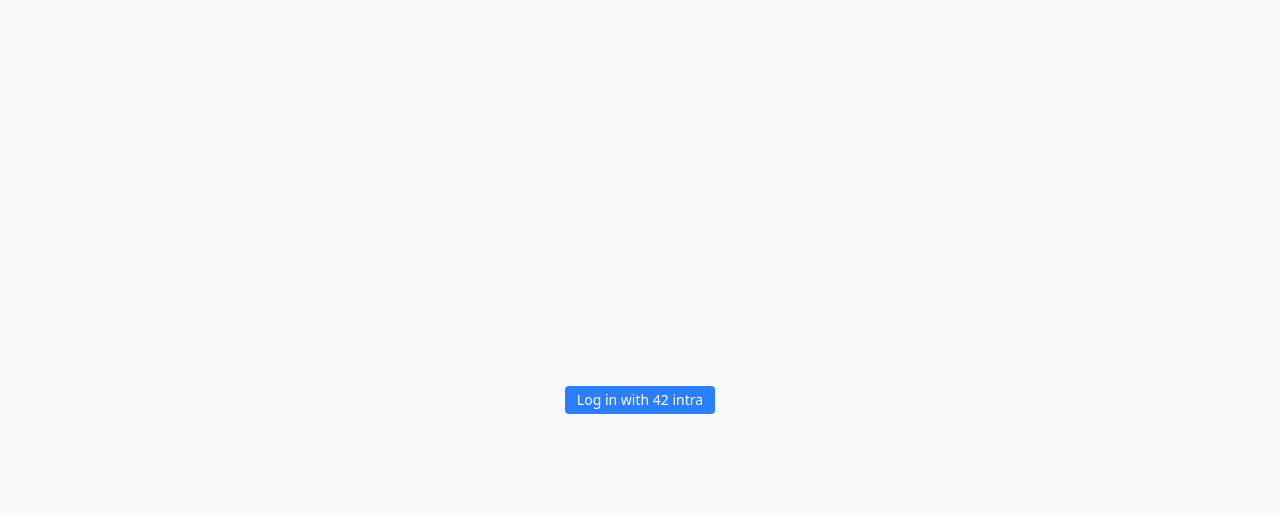
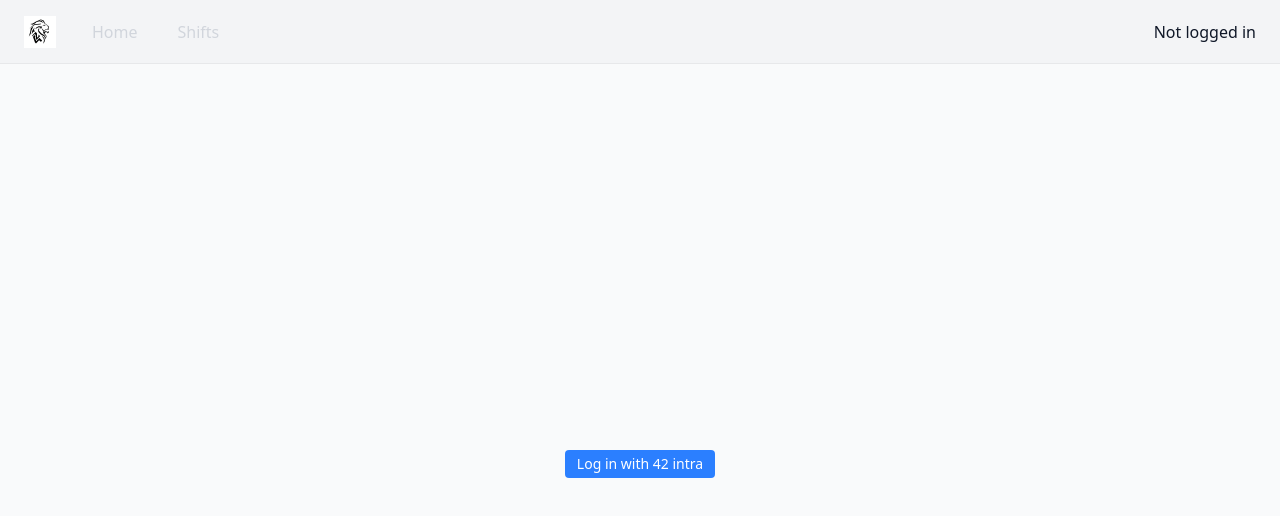
Before and after one commit to Equoo/42lyon_shifts_agenda, a Vue app in the folder frontend/: page /login in a window 1280 px wide. Shown: the top 516 px of the page. Built offline with nearby package versions, Linux system fonts and the light colour scheme; the HTML template or start-up script is replaced by a standard one.

Commit message:
Add navbar and user badge (wip)

```diff
--- a/frontend/src/App.vue
+++ b/frontend/src/App.vue
@@ -1,8 +1,10 @@
 <script setup lang="ts">
 import Toaster from '@/components/Toaster.vue'
+import NavBar from '@/components/NavBar.vue'
 </script>
 
 <template>
+  <NavBar />
   <Toaster />
   <router-view />
 </template>
--- /dev/null
+++ b/frontend/src/components/NavBar.vue
@@ -0,0 +1,59 @@
+<script setup lang="ts">
+import { useRoute } from 'vue-router'
+import { useAuthStore } from '@/stores/auth.ts'
+import { ref } from 'vue'
+import type { User } from '@/types/user.ts'
+import UserBadge from '@/components/UserBadge.vue'
+
+const currentRoute = useRoute();
+const auth = useAuthStore();
+
+const routes = [
+  {
+    name: 'Home',
+    path: '/',
+  },
+  {
+    name: 'Shifts',
+    path: '/shifts',
+  },
+]
+
+const me = ref(null as User | null);
+auth.$subscribe(() => me.value = auth.user)
+
+</script>
+
+<template>
+  <nav class="sticky top-0 w-full bg-gray-100 dark:bg-gray-800 after:pointer-events-none after:absolute after:inset-x-0 after:bottom-0 after:h-px after:bg-black/5 after:dark:bg-white/10">
+    <div class="mx-auto max-w-7xl px-6">
+      <div class="relative flex h-16 items-center justify-between">
+        <div class="flex flex-1 items-stretch justify-start">
+          <div class="flex shrink-0 items-center">
+            <RouterLink to="/">
+              <img src="/logo.png" alt="42 EAT Logo" class="h-8" />
+            </RouterLink>
+          </div>
+          <div class="ml-6 block">
+            <div class="flex space-x-4">
+              <RouterLink
+                v-for="route in routes"
+                :to="route.path"
+                :class="(route.path === currentRoute.path ? 'bg-gray-950/40' : 'hover:bg-white/5 hover:text-white')"
+                class="rounded-md px-3 py-2 text-md font-medium text-gray-300 transition-colors duration-300"
+              >
+                {{ route.name }}
+              </RouterLink>
+            </div>
+          </div>
+        </div>
+        <div class="static inset-y-0 right-0 flex items-center inset-auto ml-6 pr-0">
+          <UserBadge v-if="me" v-bind="me" />
+          <div v-else>Not logged in</div>
+        </div>
+      </div>
+    </div>
+  </nav>
+</template>
+
+<style scoped></style>
--- a/frontend/src/components/Toaster.vue
+++ b/frontend/src/components/Toaster.vue
@@ -9,7 +9,7 @@
     <TransitionGroup
       name="toasts"
       tag="div"
-      class="fixed top-5 right-2 flex flex-col float-right mr-5 space-y-3 w-x"
+      class="fixed top-20 right-2 flex flex-col float-right mr-5 space-y-3 w-x"
     >
       <div
         v-for="toast in toastStore.toasts"
--- /dev/null
+++ b/frontend/src/components/UserBadge.vue
@@ -0,0 +1,19 @@
+<script setup lang="ts">
+import { UserGrade } from '@/types/user.ts'
+
+defineProps<{
+  login: string
+  img_url: string
+  grade: UserGrade
+}>()
+</script>
+
+<template>
+  <div class="flex flex-row space-x-2 rounded-md px-3 py-1.5 max-w-md" :class="'badge-grade-' + UserGrade[grade]?.toLowerCase()">
+    <img class="rounded-full aspect-square h-6.5" :src="img_url" :alt="login" />
+    <span>{{ login }}</span>
+  </div>
+</template>
+
+<style scoped>
+</style>
--- a/frontend/src/router/index.ts
+++ b/frontend/src/router/index.ts
@@ -4,9 +4,11 @@
 import LoginView from '@/views/LoginView.vue'
 import { useAuthStore } from '@/stores/auth.ts'
 import { useToastStore } from '@/stores/toast.ts'
+import ShiftsView from '@/views/ShiftsView.vue'
 
 const routes = [
   { path: '/', component: HomeView },
+  { path: '/shifts', component: ShiftsView },
   { path: '/login', component: LoginView },
   { path: '/auth/callback', component: CallbackView },
 ]
--- a/frontend/src/style.css
+++ b/frontend/src/style.css
@@ -20,6 +20,8 @@
   transform: translateX(100px);
 }
 
+/* TODO: https://coolors.co/contrast-checker */
+
 .toast-success {
   @apply border-b-green-600 dark:border-b-green-400;
 }
@@ -35,3 +37,37 @@
 .toast-error {
   @apply border-b-red-600 dark:border-b-red-400;
 }
+
+.badge-grade-interested {
+    @apply bg-neutral-800 text-neutral-500;
+}
+
+.badge-grade-novice {
+    @apply bg-green-900 text-green-400;
+}
+
+.badge-grade-member {
+    @apply bg-sky-800 text-sky-400;
+}
+
+.badge-grade-bartender {
+    @apply bg-yellow-700 text-yellow-300;
+}
+
+.badge-grade-coordinator {
+    @apply bg-red-800 text-red-400;
+}
+
+.badge-grade-honorarymember {
+    @apply bg-rose-950 text-rose-400;
+}
+
+.badge-grade-president {
+    @apply bg-orange-800 text-orange-300;
+}
+
+/*
+.badge-grade-wawa {
+    @apply bg-neutral-800 text-neutral-300;
+}
+ */
--- a/frontend/src/views/HomeView.vue
+++ b/frontend/src/views/HomeView.vue
@@ -20,7 +20,7 @@
 </script>
 
 <template>
-  <h1 class="text-3xl text-center m-5">Hello, {{ login }}!</h1>
+  <h1 class="text-3xl text-center m-5">Hello!</h1>
   <div class="m-4 space-y-1">
     <p>Number is: {{ num }}</p>
     <div class="flex flex-col space-y-1 max-w-50">
--- /dev/null
+++ b/frontend/src/views/ShiftsView.vue
@@ -0,0 +1,21 @@
+<script setup lang="ts">
+import { User, UserGrade } from '@/types/user.ts'
+import UserBadge from '@/components/UserBadge.vue'
+
+function randomAvatar(seed: any) {
+  return `https://api.dicebear.com/7.x/identicon/png?seed=${seed}`
+}
+
+const users = Object.values(UserGrade).map((grade) => {
+  let name = <string>UserGrade[<number>grade]?.toString()
+  return new User(name, randomAvatar(name), name)
+})
+</script>
+
+<template>
+  <div class="m4 flex flex-col space-y-3">
+    <UserBadge v-for="user in users" v-bind="user" class="m-2" />
+  </div>
+</template>
+
+<style scoped></style>
```
Also changed, not shown: frontend/public/logo.png (added).
